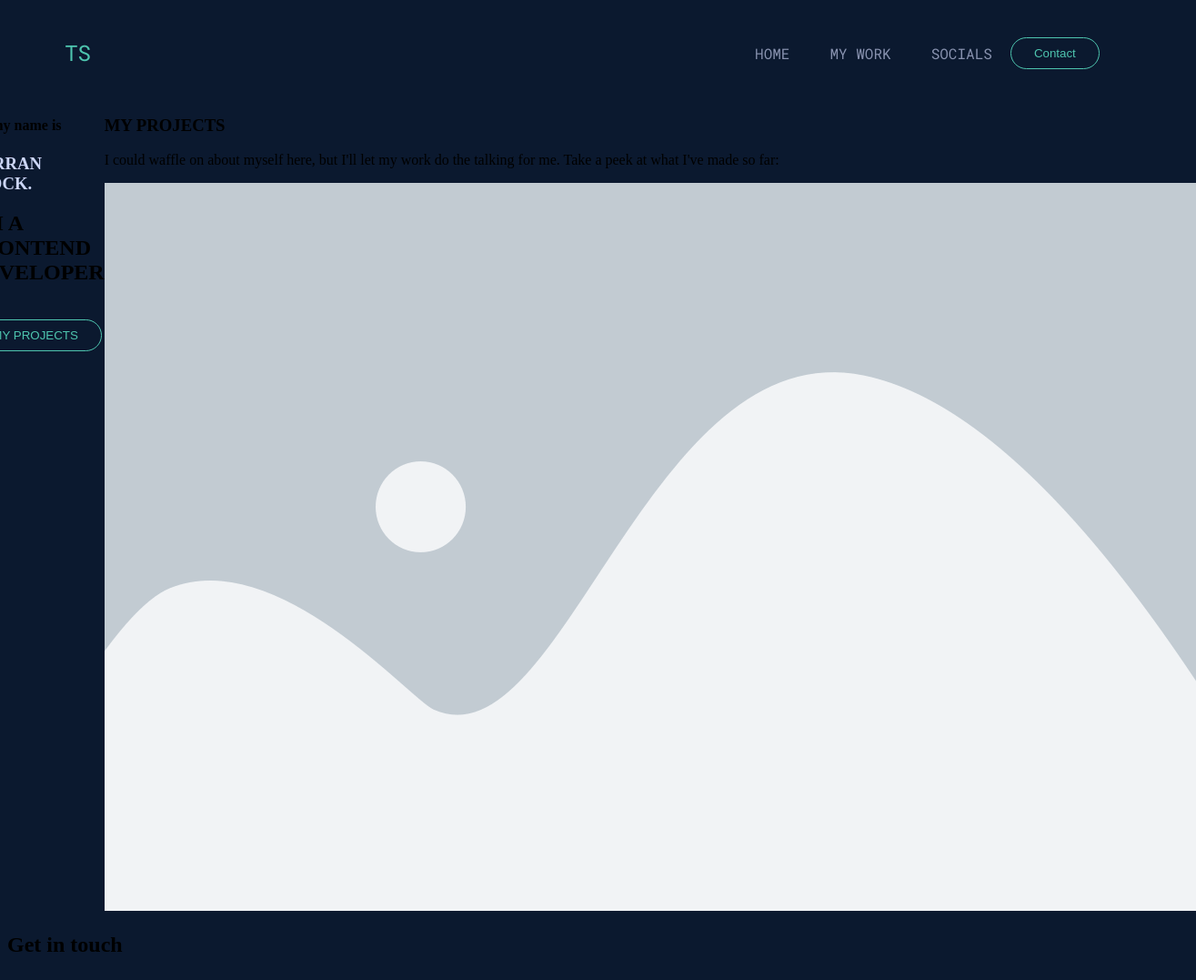
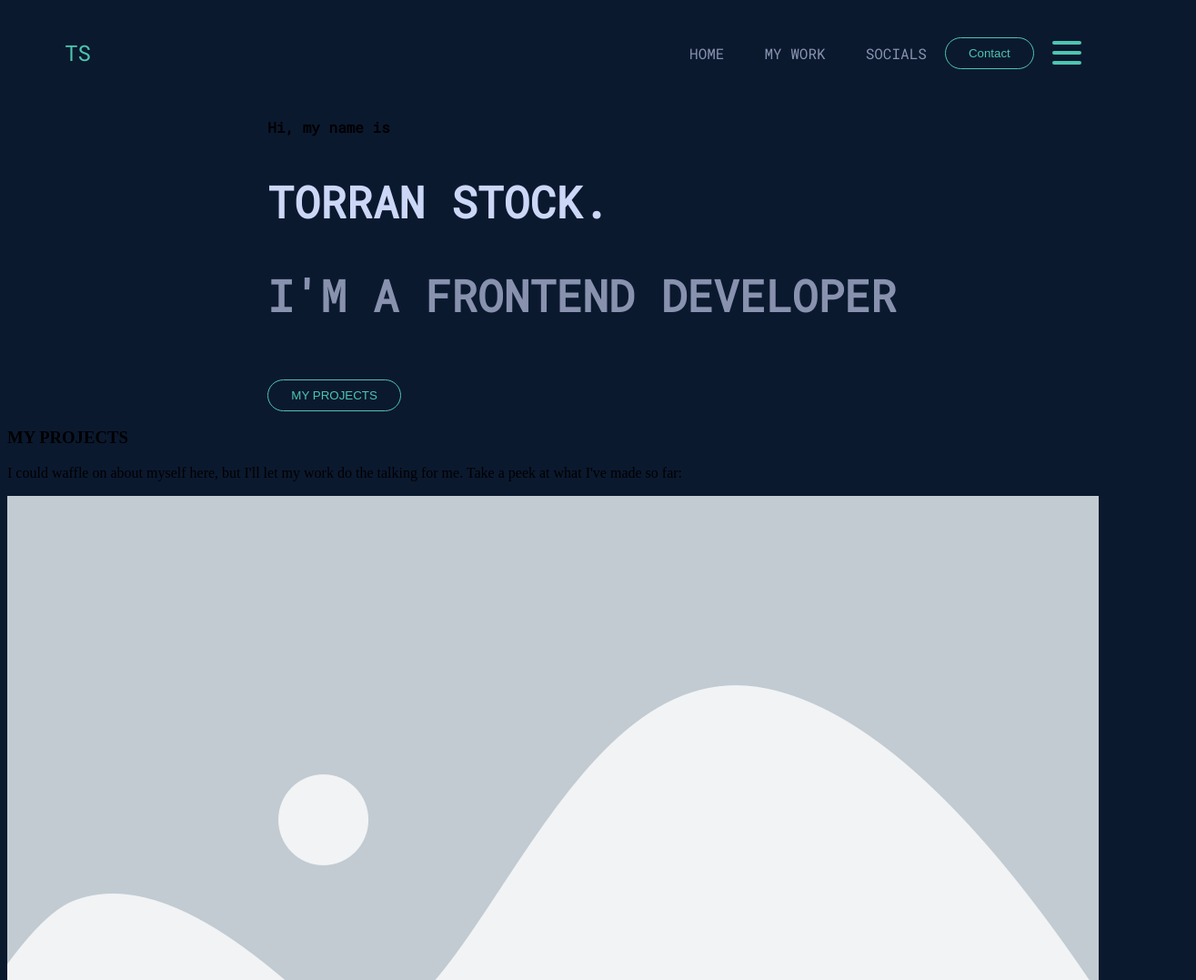
Before and after one commit to TorranStock/Portfolio-Website, a plain HTML site: page index.html in a window 1280 px wide. Shown: the top 1077 px of the page at 91% size, 1315 px wide, since content can reach past the window. Drawn offline with Linux system fonts and the light colour scheme.

Commit message:
add functionality to dropdown

```diff
--- a/index.html
+++ b/index.html
@@ -22,14 +22,20 @@
         </ul>
     </nav>
     <button class="contact">Contact</button>
+    <div class="menuButton">
+        <div></div>
+        <div></div>
+        <div></div>
+    </div>
+    <div class="dropdown">Hello</div>
  </header>
 
- <section class="main">
+
  <section class="banner">
 <div class="box">
     <h4 class="myName">Hi, my name is</h4>
-    <h1>TORRAN STOCK.</h1>
-    <h2>I'M A FRONTEND DEVELOPER</h2>
+    <h1 class="bigHeader">TORRAN STOCK.</h1>
+    <h2 class="bigHeader a">I'M A FRONTEND DEVELOPER</h2>
     <br>
     <button>MY PROJECTS</button>
 </div>
@@ -45,7 +51,6 @@
     <div class="project 2"></div>
     <div class="project 3"></div>
 </div>
-</section>
 
 <div class="contact">
     <h2>Get in touch</h2>
--- a/style.css
+++ b/style.css
@@ -28,7 +28,7 @@ header p{
     margin-right:auto;
     font-size: 1.5rem;
     color: #4ec5af;
-    font-family: 'roboto mono';
+    font-family: 'Roboto mono';
     cursor: pointer;
 }
 nav li{
@@ -52,20 +52,47 @@ button{
     cursor: pointer;
     transition: all 0.3s ease 0s;
 }
-button:hover{
+button.contact:hover{
     background-color:#112240;
 }
 
+.menuButton{
+    display: block;
+    height: 26px;
+    width: 32px;
+    padding: 0 20px;
+    z-index: 2;
+    display: flex;
+    flex-direction: column;
+    justify-content: space-between;
+    cursor: pointer;
 
+}
+
+.menuButton div{
+    display: block;
+    height: 4px;
+    width: 100%;
+    border-radius: 10px;
+    background: #4ec5af;
+}
+.dropdown{
+    display:none;
+}
 
 /*Banner*/
+
 .banner{
-    display:flex;
-    justify-content: center;
-    align-items: flex-start;
+    font-family: "Roboto mono", sans-serif;
+    display: flex;
+    flex-direction: column;
+    align-items: center;
+}
+.bigHeader{
+    font-size: 3rem;
+    color: #ccd6f6;
 }
 
-
-.banner h1{
-    color: #ccd6f6;
+.a{
+    color: #8892af;
 }
```
Also changed, not shown: index.js (+6 -2 lines).
